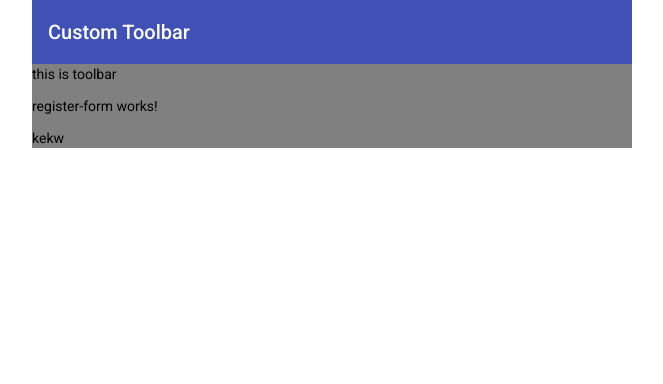
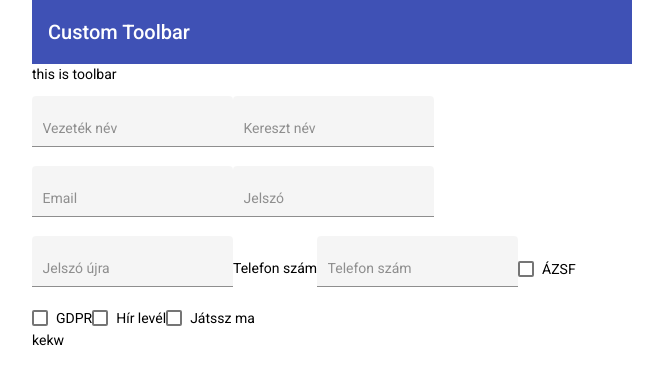
Before and after one commit to MakeBelievekek/blog-tutorial, an Angular app: page /register in a window 1280 px wide. Shown: the top 384 px of the page, without its empty margins (308-971 px from the left). Built offline with nearby package versions, Linux system fonts and the light colour scheme.

Commit message:
register html skeleton inplace

```diff
--- a/src/app/app.component.scss
+++ b/src/app/app.component.scss
@@ -5,7 +5,7 @@
 }
 
 .container {
-  background-color: grey;
+  //background-color: grey;
   width: 600px;
   margin-left: auto;
   margin-right: auto
--- a/src/app/register/sahred/ui/register-form/register-form.component.html
+++ b/src/app/register/sahred/ui/register-form/register-form.component.html
@@ -1,13 +1,41 @@
+<form class="example-form">
   <!-- inputs -->
   <!-- Vezetéknén/firstName -->
+  <mat-form-field class="example-full-width" appearance="fill">
+    <input matInput type="text" placeholder="Vezeték név">
+  </mat-form-field>
   <!-- Keresztnév/lastName -->
+  <mat-form-field class="example-full-width" appearance="fill">
+    <input matInput type="text" placeholder="Kereszt név">
+  </mat-form-field>
   <!-- email -->
+  <mat-form-field class="example-full-width" appearance="fill">
+    <input matInput type="email" placeholder="Email">
+  </mat-form-field>
   <!-- password -->
+  <mat-form-field class="example-full-width" appearance="fill">
+    <input matInput type="password" placeholder="Jelszó">
+  </mat-form-field>
   <!-- password again -->
+  <mat-form-field class="example-full-width" appearance="fill">
+    <input matInput type="password" placeholder="Jelszó újra">
+  </mat-form-field>
   <!-- phoneNum -->
+  <label for="phoneNum">Telefon szám</label>
+  <mat-form-field class="example-full-width" appearance="fill">
+    <input id="phoneNum"
+           matInput
+           type="text"
+           placeholder="Telefon szám"
+    >
+  </mat-form-field>
   <!-- checkboxes -->
   <!-- ÁSZF -->
+  <mat-checkbox class="example-margin">ÁZSF</mat-checkbox>
   <!-- GDPR -->
+  <mat-checkbox class="example-margin">GDPR</mat-checkbox>
   <!-- newsLetter -->
+  <mat-checkbox class="example-margin">Hír levél</mat-checkbox>
   <!-- game -->
-<p>register-form works!</p>
+  <mat-checkbox class="example-margin">Játssz ma</mat-checkbox>
+</form>
```
Also changed, not shown: src/app/register/sahred/ui/register-form/register-form.module.ts (+7 -1 lines). Lines whose indentation alone changed are shown as unchanged.
